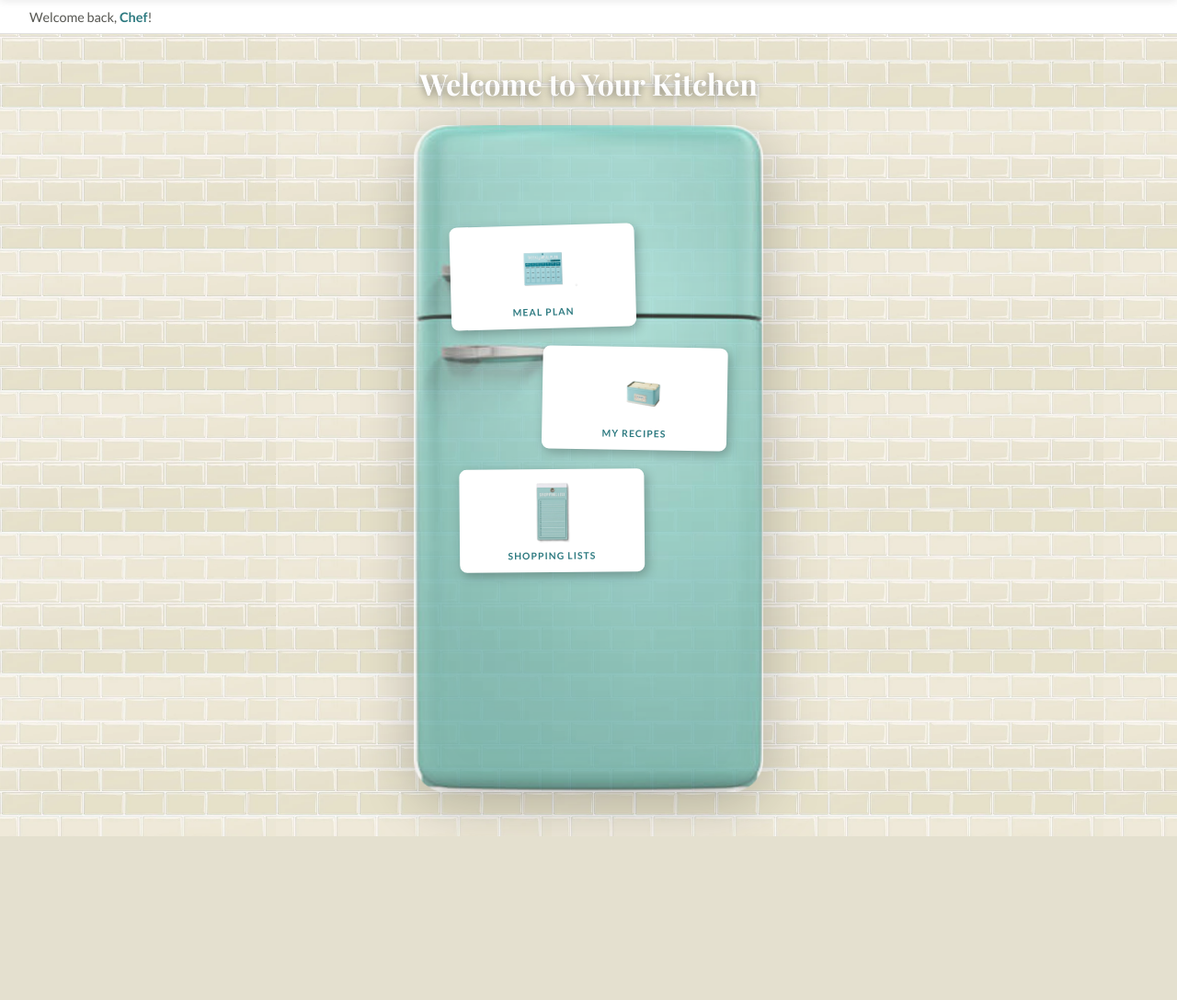
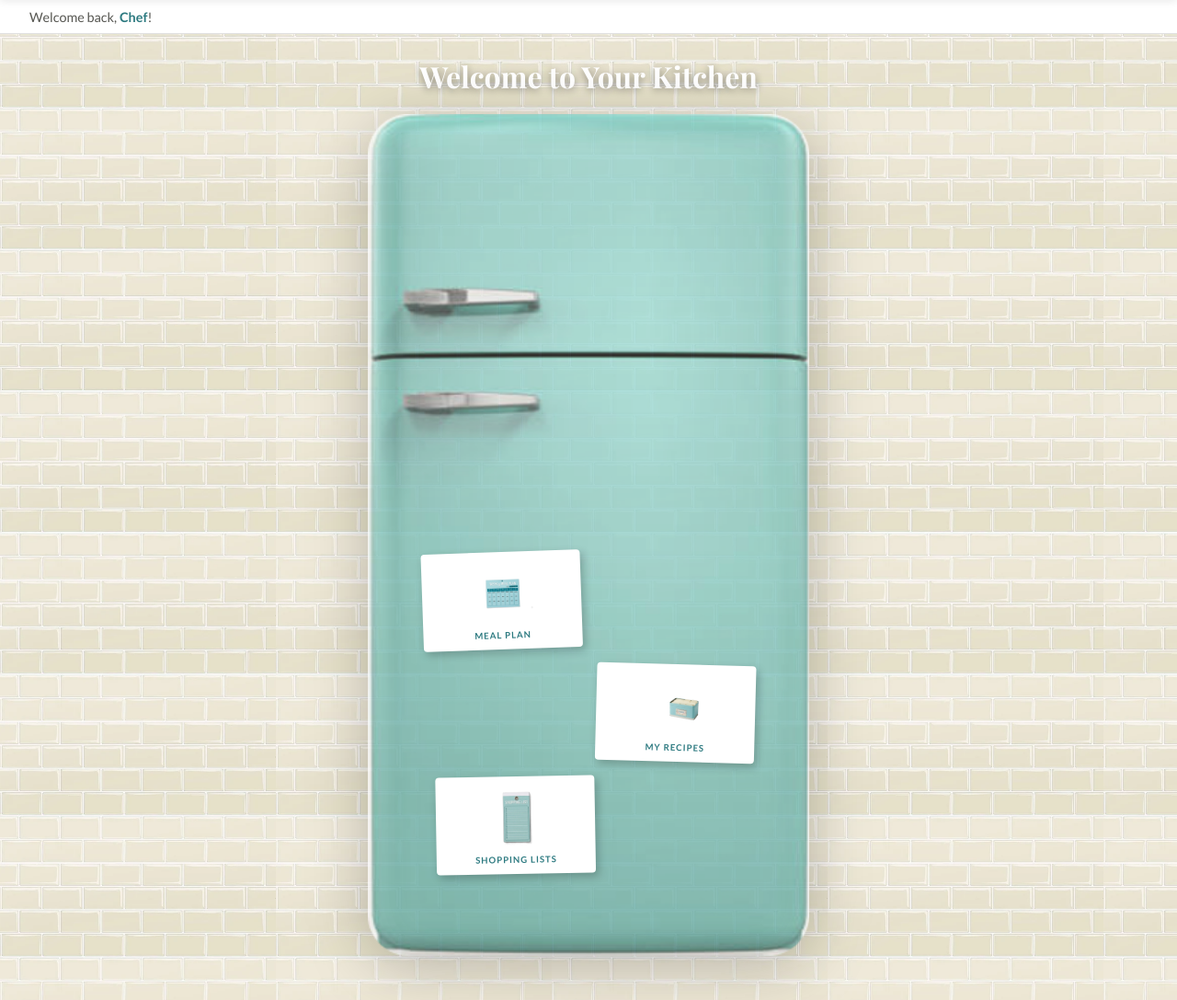
Before and after one commit to aimeewirick/home-bakes, a Flask app: page / in a window 1280 px wide. Shown: the part 36-1123 px from the top of the page at 92% size. Before the commit the page ends 945 px from the top, so only its background shows below. Run offline with Flask 3, Linux system fonts and the light colour scheme; some libraries are stand-ins or nearby versions; some web fonts are replaced.

Commit message:
changing the size of the refrigerator and moving the magnets and changing their style

```diff
--- a/static/css/index.css
+++ b/static/css/index.css
@@ -27,7 +27,7 @@ body {
   display: flex;
   flex-direction: column;
   align-items: center;
-  padding: 2rem 1rem 3rem;
+  padding: 1.5rem 1rem 3rem;
 }
 
 /* ── Welcome text ── */
@@ -38,14 +38,14 @@ body {
   color: white;
   text-shadow: 0 2px 8px rgba(0,0,0,0.4);
   text-align: center;
-  margin-bottom: 1.5rem;
+  margin-bottom: 1.25rem;
 }
 
-/* ── Fridge container — everything is relative to this ── */
+/* ── Fridge container ── */
 .fridge-container {
   position: relative;
   width: 100%;
-  max-width: 380px;
+  max-width: 480px;    /* larger fridge */
   margin: 0 auto;
 }
 
@@ -56,55 +56,70 @@ body {
   filter: drop-shadow(0 12px 32px rgba(0,0,0,0.3));
 }
 
-/* ── Magnet cards overlaid on fridge ── */
+/* ── Magnet cards overlaid on lower fridge door ── */
+/* top: ~52% puts them just below the freezer/fridge split line */
 .magnet-row {
   position: absolute;
-  top: 15%;
+  top: 52%;
   left: 50%;
   transform: translateX(-50%);
-  width: 88%;
+  width: 82%;
   display: flex;
   flex-direction: column;
-  gap: 1.25rem;
-  align-items: center;
+  gap: 1rem;
 }
 
+/* ── Individual magnet card — portrait post-it style ── */
 .magnet-card {
   background: white;
-  border-radius: 8px;
-  padding: 0.75rem 1rem;
+  border-radius: 4px;          /* subtle corners, not round */
+  padding: 0.6rem 0.75rem;
   cursor: pointer;
-  box-shadow: 3px 4px 12px rgba(0,0,0,0.25);
+  box-shadow: 3px 4px 10px rgba(0,0,0,0.22);
   text-decoration: none;
   color: var(--text-dark);
   display: flex;
   flex-direction: column;
   align-items: center;
-  gap: 0.4rem;
-  width: 60%;
+  gap: 0.35rem;
+  width: 44%;                  /* narrower = more portrait */
   transition: transform 0.2s, box-shadow 0.2s;
 }
 
-/* Alternating rotations for realistic magnet look */
-.magnet-card:nth-child(1) { transform: rotate(-1.5deg); align-self: flex-start; margin-left: 5%; }
-.magnet-card:nth-child(2) { transform: rotate(1deg);    align-self: flex-end;   margin-right: 5%; }
-.magnet-card:nth-child(3) { transform: rotate(-0.5deg); align-self: flex-start; margin-left: 8%; }
+/* Alternating positions and rotations */
+.magnet-card:nth-child(1) {
+  transform: rotate(-2deg);
+  align-self: flex-start;
+  margin-left: 4%;
+}
+.magnet-card:nth-child(2) {
+  transform: rotate(1.5deg);
+  align-self: flex-end;
+  margin-right: 4%;
+}
+.magnet-card:nth-child(3) {
+  transform: rotate(-1deg);
+  align-self: flex-start;
+  margin-left: 8%;
+}
 
 .magnet-card:hover {
   transform: rotate(0deg) translateY(-4px) !important;
   box-shadow: 4px 10px 24px rgba(0,0,0,0.3);
 }
 
+/* ── Magnet card images ── */
 .magnet-card img {
-  width: 80px;
+  width: 70px;
   height: 70px;
   object-fit: contain;
   background: transparent;
   mix-blend-mode: multiply;
 }
 
+/* ── Magnet label ── */
 .magnet-label {
-  font-size: 0.65rem;
+  font-size: 0.6rem;
   font-weight: 700;
   letter-spacing: 0.1em;
   text-transform: uppercase;
@@ -113,9 +128,9 @@ body {
 }
 
 /* ── Responsive ── */
-@media (max-width: 640px) {
-  .fridge-container { max-width: 300px; }
+@media (max-width: 480px) {
+  .fridge-container { max-width: 320px; }
   .welcome-text { font-size: 1.5rem; }
-  .magnet-card { width: 65%; }
-  .magnet-card img { width: 65px; height: 55px; }
+  .magnet-card { width: 46%; }
+  .magnet-card img { width: 55px; height: 55px; }
 }
```
